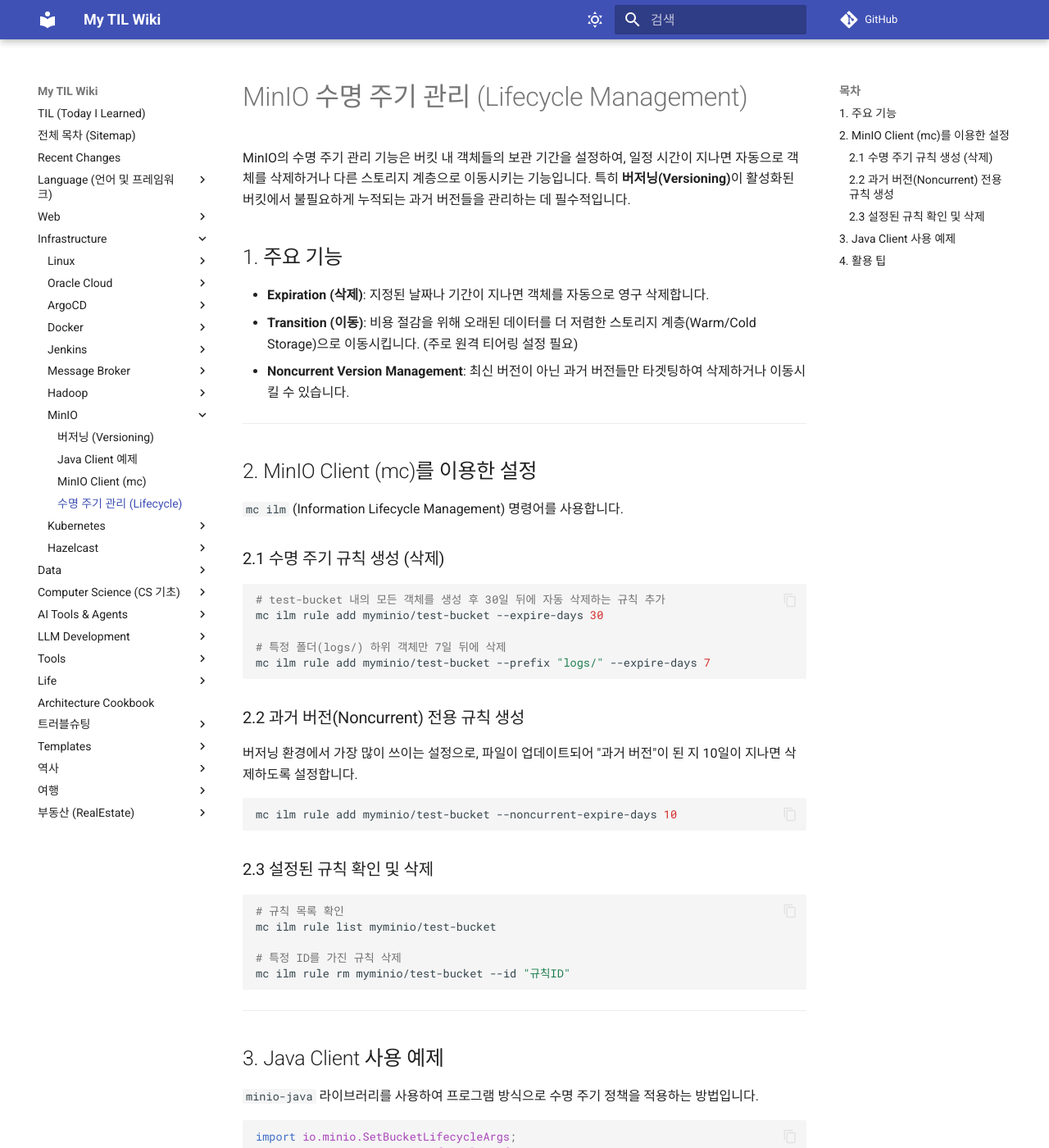
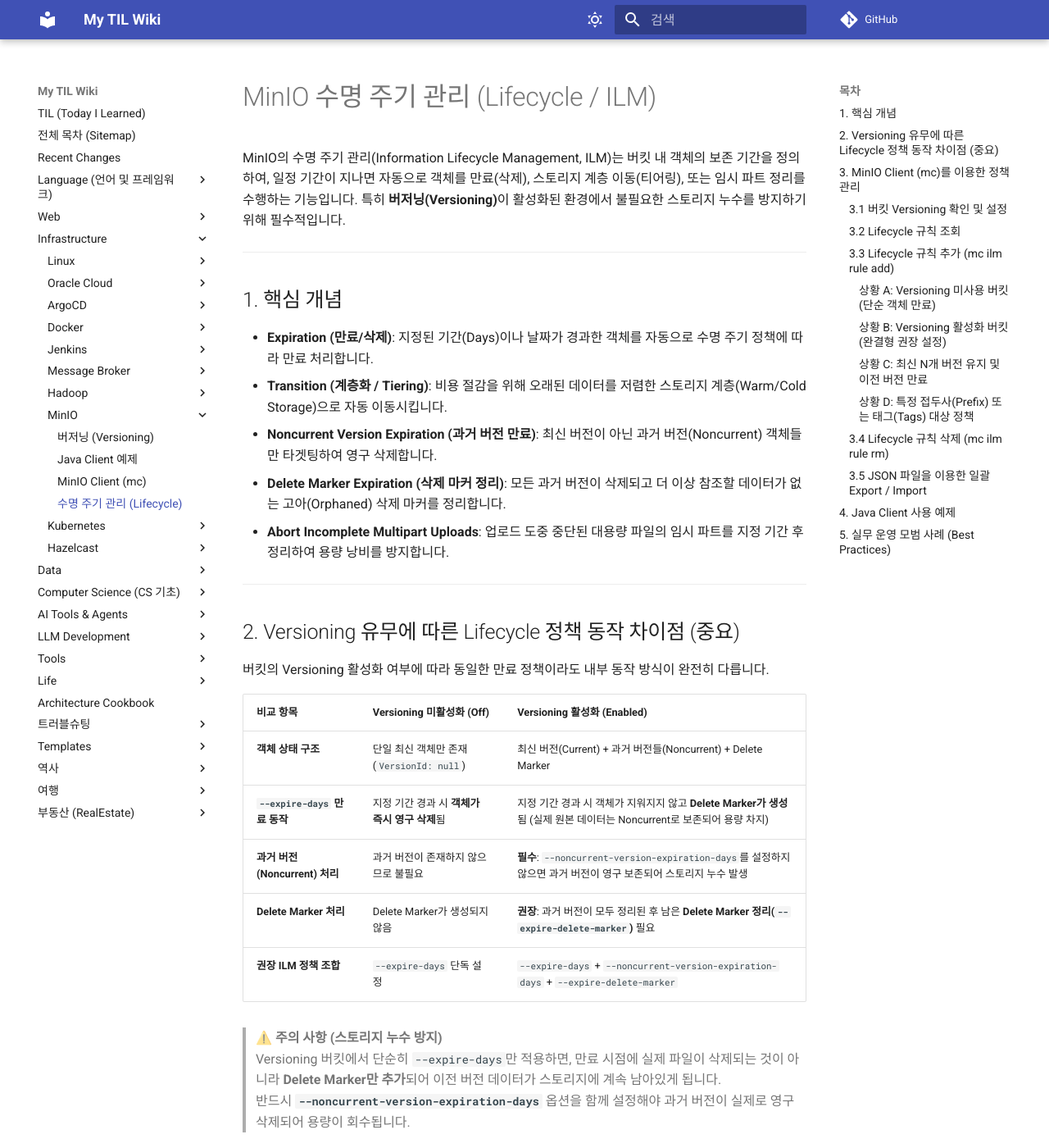
Before and after one commit to DevDooly/TIL, an MkDocs documentation site: the page built from docs/Infrastructure/MinIO/Lifecycle.md, in a window 1280 px wide and 1400 px high. Shown: the whole window at 82% size. Built offline with MkDocs 1.6.1 and Material for MkDocs 9.7.7, drawn with Linux system fonts in a browser that asks for light colours; comment, search, counter and statistics services are not loaded; some of the changed text lies outside the part shown.

Commit message:
docs: MinIO 버저닝 및 수명주기(Lifecycle) 관리 정책 상세 내용 추가

````diff
--- a/docs/Infrastructure/MinIO/Lifecycle.md
+++ b/docs/Infrastructure/MinIO/Lifecycle.md
@@ -1,52 +1,134 @@
-# MinIO 수명 주기 관리 (Lifecycle Management)
+# MinIO 수명 주기 관리 (Lifecycle / ILM)
 
-MinIO의 수명 주기 관리 기능은 버킷 내 객체들의 보관 기간을 설정하여, 일정 시간이 지나면 자동으로 객체를 삭제하거나 다른 스토리지 계층으로 이동시키는 기능입니다. 특히 **버저닝(Versioning)**이 활성화된 버킷에서 불필요하게 누적되는 과거 버전들을 관리하는 데 필수적입니다.
-
-## 1. 주요 기능
-
-* **Expiration (삭제)**: 지정된 날짜나 기간이 지나면 객체를 자동으로 영구 삭제합니다.
-* **Transition (이동)**: 비용 절감을 위해 오래된 데이터를 더 저렴한 스토리지 계층(Warm/Cold Storage)으로 이동시킵니다. (주로 원격 티어링 설정 필요)
-* **Noncurrent Version Management**: 최신 버전이 아닌 과거 버전들만 타겟팅하여 삭제하거나 이동시킬 수 있습니다.
+MinIO의 수명 주기 관리(Information Lifecycle Management, ILM)는 버킷 내 객체의 보존 기간을 정의하여, 일정 기간이 지나면 자동으로 객체를 만료(삭제), 스토리지 계층 이동(티어링), 또는 임시 파트 정리를 수행하는 기능입니다. 특히 **버저닝(Versioning)**이 활성화된 환경에서 불필요한 스토리지 누수를 방지하기 위해 필수적입니다.
 
 ---
 
-## 2. MinIO Client (mc)를 이용한 설정
+## 1. 핵심 개념
 
-`mc ilm` (Information Lifecycle Management) 명령어를 사용합니다.
+* **Expiration (만료/삭제)**: 지정된 기간(Days)이나 날짜가 경과한 객체를 자동으로 수명 주기 정책에 따라 만료 처리합니다.
+* **Transition (계층화 / Tiering)**: 비용 절감을 위해 오래된 데이터를 저렴한 스토리지 계층(Warm/Cold Storage)으로 자동 이동시킵니다.
+* **Noncurrent Version Expiration (과거 버전 만료)**: 최신 버전이 아닌 과거 버전(Noncurrent) 객체들만 타겟팅하여 영구 삭제합니다.
+* **Delete Marker Expiration (삭제 마커 정리)**: 모든 과거 버전이 삭제되고 더 이상 참조할 데이터가 없는 고아(Orphaned) 삭제 마커를 정리합니다.
+* **Abort Incomplete Multipart Uploads**: 업로드 도중 중단된 대용량 파일의 임시 파트를 지정 기간 후 정리하여 용량 낭비를 방지합니다.
 
-### 2.1 수명 주기 규칙 생성 (삭제)
+---
+
+## 2. Versioning 유무에 따른 Lifecycle 정책 동작 차이점 (중요)
+
+버킷의 Versioning 활성화 여부에 따라 동일한 만료 정책이라도 내부 동작 방식이 완전히 다릅니다.
+
+| 비교 항목 | Versioning 미활성화 (Off) | Versioning 활성화 (Enabled) |
+| :--- | :--- | :--- |
+| **객체 상태 구조** | 단일 최신 객체만 존재 (`VersionId: null`) | 최신 버전(Current) + 과거 버전들(Noncurrent) + Delete Marker |
+| **`--expire-days` 만료 동작** | 지정 기간 경과 시 **객체가 즉시 영구 삭제**됨 | 지정 기간 경과 시 객체가 지워지지 않고 **Delete Marker가 생성**됨 (실제 원본 데이터는 Noncurrent로 보존되어 용량 차지) |
+| **과거 버전(Noncurrent) 처리** | 과거 버전이 존재하지 않으므로 불필요 | **필수**: `--noncurrent-version-expiration-days`를 설정하지 않으면 과거 버전이 영구 보존되어 스토리지 누수 발생 |
+| **Delete Marker 처리** | Delete Marker가 생성되지 않음 | **권장**: 과거 버전이 모두 정리된 후 남은 **Delete Marker 정리(`--expire-delete-marker`)** 필요 |
+| **권장 ILM 정책 조합** | `--expire-days` 단독 설정 | `--expire-days` + `--noncurrent-version-expiration-days` + `--expire-delete-marker` |
+
+> **⚠️ 주의 사항 (스토리지 누수 방지)**
+> Versioning 버킷에서 단순히 `--expire-days`만 적용하면, 만료 시점에 실제 파일이 삭제되는 것이 아니라 **Delete Marker만 추가**되어 이전 버전 데이터가 스토리지에 계속 남아있게 됩니다.
+> 반드시 **`--noncurrent-version-expiration-days`** 옵션을 함께 설정해야 과거 버전이 실제로 영구 삭제되어 용량이 회수됩니다.
+
+---
+
+## 3. MinIO Client (`mc`)를 이용한 정책 관리
+
+`mc ilm` (Information Lifecycle Management) 및 `mc version` 명령어를 사용하여 수명 주기와 버저닝을 관리합니다.
+
+### 3.1 버킷 Versioning 확인 및 설정
 
 ```bash
-# test-bucket 내의 모든 객체를 생성 후 30일 뒤에 자동 삭제하는 규칙 추가
-mc ilm rule add myminio/test-bucket --expire-days 30
+# Versioning 상태 확인
+mc version info myminio/mybucket
 
-# 특정 폴더(logs/) 하위 객체만 7일 뒤에 삭제
-mc ilm rule add myminio/test-bucket --prefix "logs/" --expire-days 7
+# Versioning 활성화
+mc version enable myminio/mybucket
+
+# Versioning 일시정지 (기존 버전 유지, 신규 객체는 null 버전)
+mc version suspend myminio/mybucket
 ```
 
-### 2.2 과거 버전(Noncurrent) 전용 규칙 생성
-
-버저닝 환경에서 가장 많이 쓰이는 설정으로, 파일이 업데이트되어 "과거 버전"이 된 지 10일이 지나면 삭제하도록 설정합니다.
+### 3.2 Lifecycle 규칙 조회
 
 ```bash
-mc ilm rule add myminio/test-bucket --noncurrent-expire-days 10
+# 버킷에 설정된 수명주기 규칙 목록 조회
+mc ilm rule ls myminio/mybucket
+# 또는 축약형
+mc ilm ls myminio/mybucket
 ```
 
-### 2.3 설정된 규칙 확인 및 삭제
+### 3.3 Lifecycle 규칙 추가 (`mc ilm rule add`)
+
+#### 상황 A: Versioning 미사용 버킷 (단순 객체 만료)
+객체 생성 후 30일이 지나면 영구 삭제:
+```bash
+mc ilm rule add --expire-days 30 myminio/mybucket
+```
+
+#### 상황 B: Versioning 활성화 버킷 (완결형 권장 설정)
+* 현재 버전: 30일 경과 시 만료 (Delete Marker 생성)
+* 과거 버전: 과거 버전(Noncurrent)으로 전환된 후 7일 뒤 영구 삭제
+* 삭제 마커: 과거 버전이 모두 사라진 Delete Marker 자동 영구 삭제
+* 미완료 멀티파트: 5일 이상 방치된 미완료 멀티파트 업로드 임시 데이터 정리
 
 ```bash
-# 규칙 목록 확인
-mc ilm rule list myminio/test-bucket
+mc ilm rule add \
+  --expire-days 30 \
+  --noncurrent-version-expiration-days 7 \
+  --expire-delete-marker \
+  --abort-incomplete-multipart-upload-days 5 \
+  myminio/mybucket
+```
 
-# 특정 ID를 가진 규칙 삭제
-mc ilm rule rm myminio/test-bucket --id "규칙ID"
+#### 상황 C: 최신 N개 버전 유지 및 이전 버전 만료
+과거 버전 중 최신 3개 버전은 보존하고, 7일이 지난 그 이전 버전들만 삭제:
+```bash
+mc ilm rule add \
+  --noncurrent-version-expiration-days 7 \
+  --noncurrent-version-newer 3 \
+  myminio/mybucket
+```
+
+#### 상황 D: 특정 접두사(Prefix) 또는 태그(Tags) 대상 정책
+`logs/` 디렉터리 하위 객체만 14일 뒤 만료:
+```bash
+mc ilm rule add --prefix "logs/" --expire-days 14 myminio/mybucket
+```
+
+`temp=true` 태그가 설정된 객체만 1일 뒤 만료:
+```bash
+mc ilm rule add --tags "temp=true" --expire-days 1 myminio/mybucket
+```
+
+### 3.4 Lifecycle 규칙 삭제 (`mc ilm rule rm`)
+
+```bash
+# 1. 규칙 목록 조회를 통해 Rule ID 확인
+mc ilm rule ls myminio/mybucket
+
+# 2. 특정 Rule ID에 해당하는 규칙 삭제
+mc ilm rule rm --id "<RULE_ID>" myminio/mybucket
+
+# 3. 버킷 내 모든 수명주기 규칙 일괄 삭제
+mc ilm rule rm --all --force myminio/mybucket
+```
+
+### 3.5 JSON 파일을 이용한 일괄 Export / Import
+
+```bash
+# 1. 기존 규칙을 JSON 파일로 내보내기
+mc ilm rule export myminio/mybucket > lifecycle_rules.json
+
+# 2. 파일 수정 후 버킷에 정책 가져오기
+mc ilm rule import myminio/mybucket < lifecycle_rules.json
 ```
 
 ---
 
-## 3. Java Client 사용 예제
+## 4. Java Client 사용 예제
 
-`minio-java` 라이브러리를 사용하여 프로그램 방식으로 수명 주기 정책을 적용하는 방법입니다.
+`minio-java` 라이브러리를 사용하여 수명 주기 정책을 적용하는 예시입니다.
 
 ```java
 import io.minio.SetBucketLifecycleArgs;
@@ -63,16 +145,16 @@
 public void setBucketLifecycle(String bucketName) throws Exception {
     List<LifecycleRule> rules = new LinkedList<>();
 
-    // 규칙 1: 과거 버전이 된 지 30일 후 자동 삭제
+    // 과거 버전으로 전환된 지 7일 후 영구 삭제
     rules.add(new LifecycleRule(
             Status.ENABLED,
             null,
-            new Expiration((Integer) null, (ZonedDateTime) null, (Boolean) null), // 최신 버전은 유지
-            new RuleFilter(""), // 버킷 전체 대상
-            "DeleteOldVersionsRule",
+            new Expiration((Integer) null, null, null), // 최신 버전 유지
+            new RuleFilter(""),                          // 버킷 전체 대상
+            "ExpireNoncurrentVersionsRule",
             null,
             null,
-            new NoncurrentVersionExpiration(30) // 과거 버전 유지 기간
+            new NoncurrentVersionExpiration(7)           // 과거 버전 7일 후 삭제
     ));
 
     minioClient.setBucketLifecycle(
@@ -82,13 +164,17 @@
                     .build()
     );
 
-    System.out.println(bucketName + " 버킷에 수명 주기 정책이 적용되었습니다.");
+    System.out.println(bucketName + " 버킷에 수명 주기 정책이 성공적으로 적용되었습니다.");
 }
 ```
 
 ---
 
-## 4. 활용 팁
+## 5. 실무 운영 모범 사례 (Best Practices)
 
-* **삭제 마커 정리**: `mc ilm rule add` 시 `--expire-delete-marker` 옵션을 사용하면 데이터는 없고 마커만 남은 유령 객체들을 자동으로 청소할 수 있습니다.
-* **Prefix 활용**: 모든 파일을 지우기보다 `temp/`, `cache/` 와 같이 임시 성격의 경로에만 짧은 Expiration 주기를 부여하는 것이 효율적입니다.
+1. **미완료 멀티파트 업로드 자동 정리 필수화**:
+   - 네트워크 단절이나 클라이언트 오류로 중단된 대용량 업로드 파트는 버킷에 은닉되어 스토리지를 지속 점유합니다. 모든 버킷에 `--abort-incomplete-multipart-upload-days 5~7` 설정을 기본 적용하는 것이 좋습니다.
+2. **Delete Marker 정리 (`--expire-delete-marker`)**:
+   - 과거 버전이 모두 삭제되더라도 Delete Marker 메타데이터가 남아있으면 불필요한 메타데이터 인덱스 부하를 유발합니다.
+3. **스캐너 순회 주기 고려**:
+   - MinIO ILM은 백그라운드 스캐너에 의해 비동기로 동작하므로 만료 조건 만족 즉시 삭제되는 것이 아니라 스캐너 순회 시점에 정리됩니다.
````
Also changed, not shown: README.md (+3 -3 lines), docs/Infrastructure/MinIO/Versioning.md (+49 -16 lines), docs/Recent_Changes.md (+2 -0 lines).
